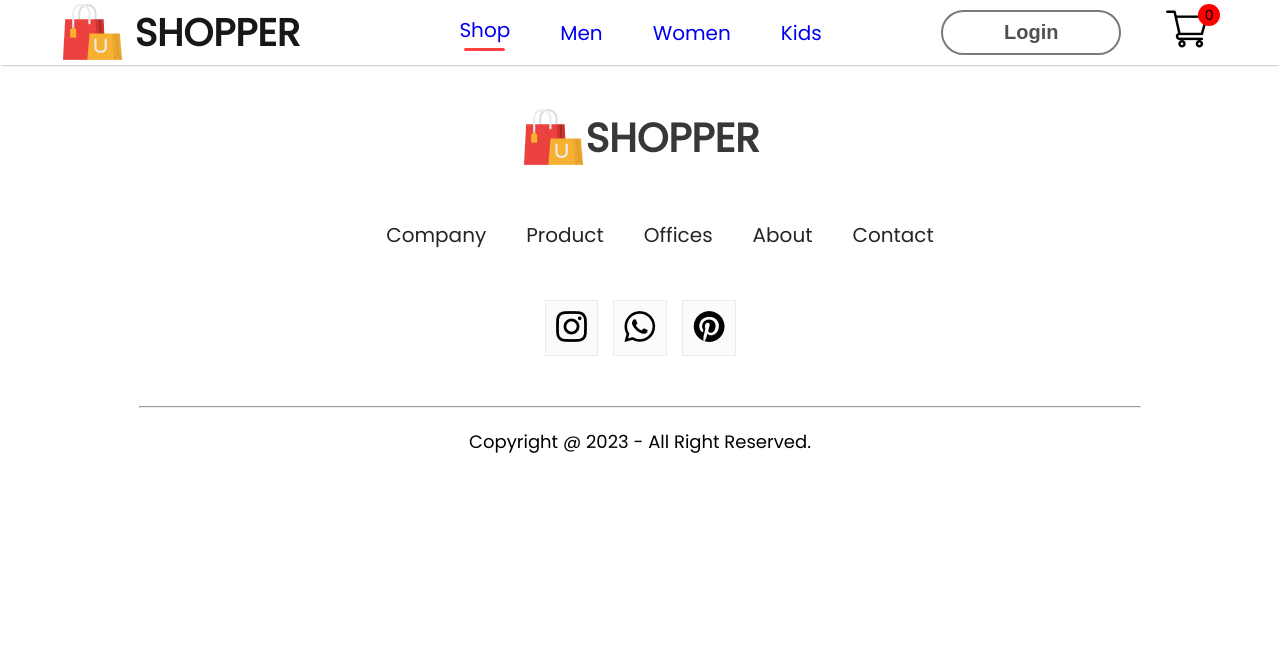
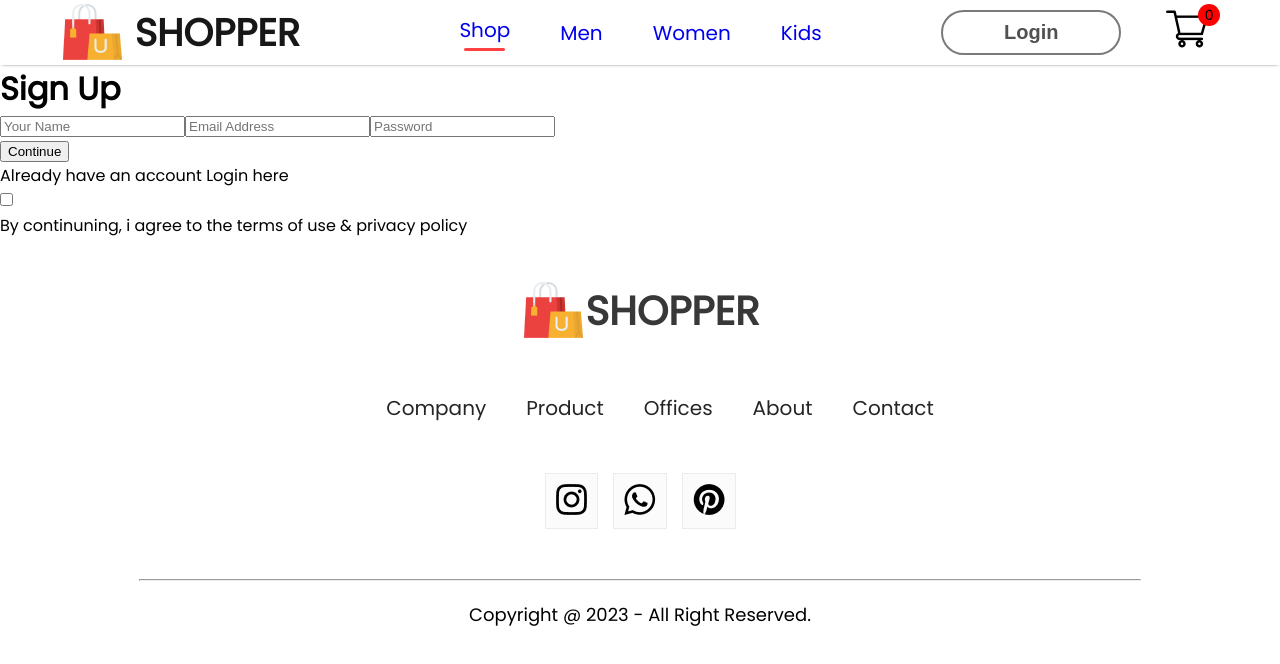
Before and after one commit to mohitdhanorkar/E-Commerce, a React (Create React App) app in the folder e-commerce/: page /login in a window 1280 px wide. Shown: the top 664 px of the page. Built offline with nearby package versions, Linux system fonts and the light colour scheme.

Commit message:
create structure of login page

```diff
--- a/e-commerce/src/Pages/LoginSignup.jsx
+++ b/e-commerce/src/Pages/LoginSignup.jsx
@@ -2,7 +2,21 @@
 
 function LoginSignup() {
   return (
-    <div>
+    <div className='loginsignup'>
+      <div className="loginsignup-container">
+        <h1>Sign Up</h1>
+        <div className="loginsignup-fields">
+          <input type="text" placeholder='Your Name'/>
+          <input type="email" placeholder='Email Address'/>
+          <input type="password" placeholder='Password'/>
+        </div>
+        <button>Continue</button>
+        <p className="loginsignup-login">Already have an account <span>Login here</span></p>
+        <div className="loginsignup-agree">
+          <input type="checkbox" name='' id='' />
+          <p>By continuning, i agree to the terms of use & privacy policy</p>
+        </div>
+      </div>
 
     </div>
   )
```
